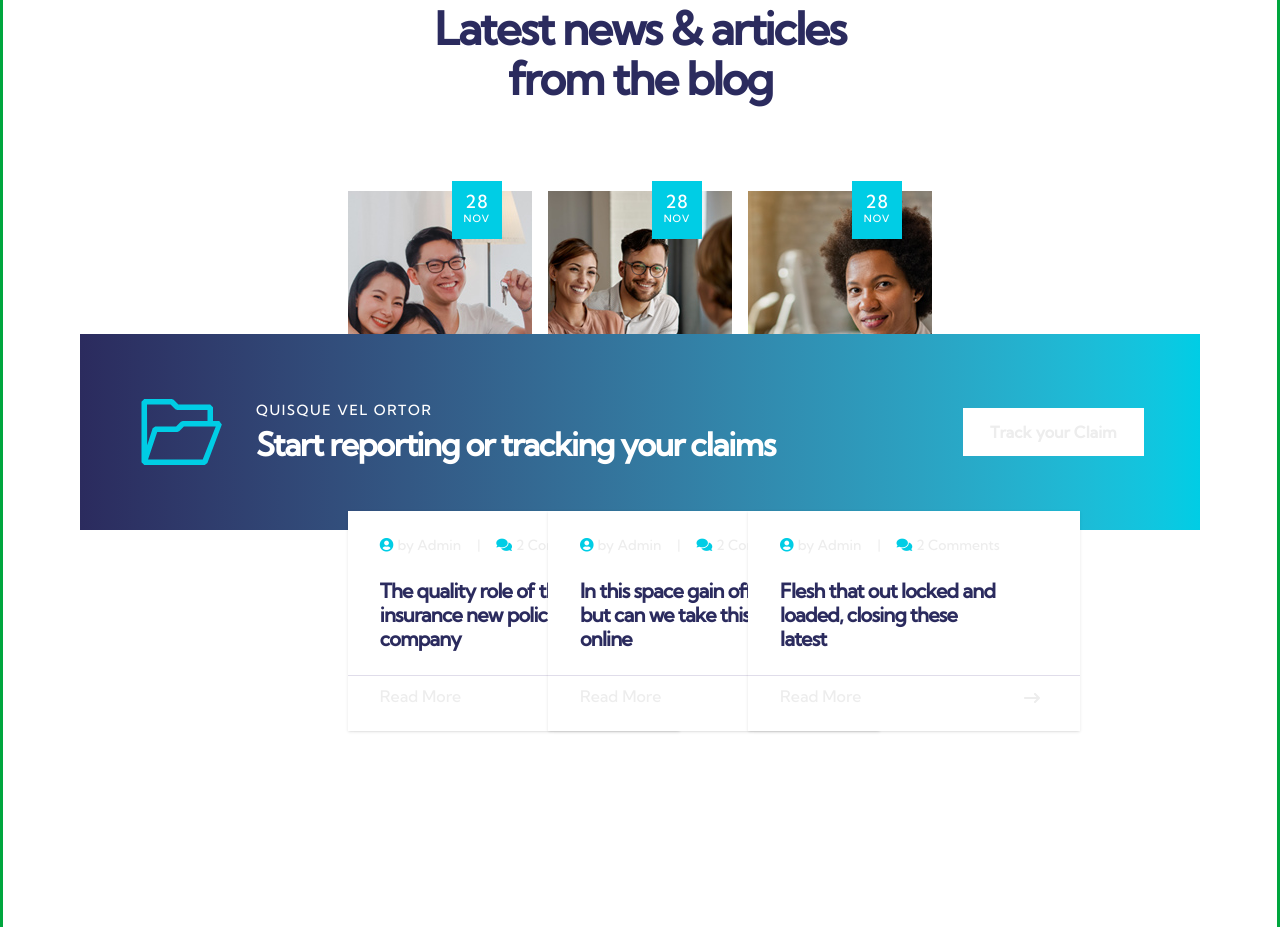
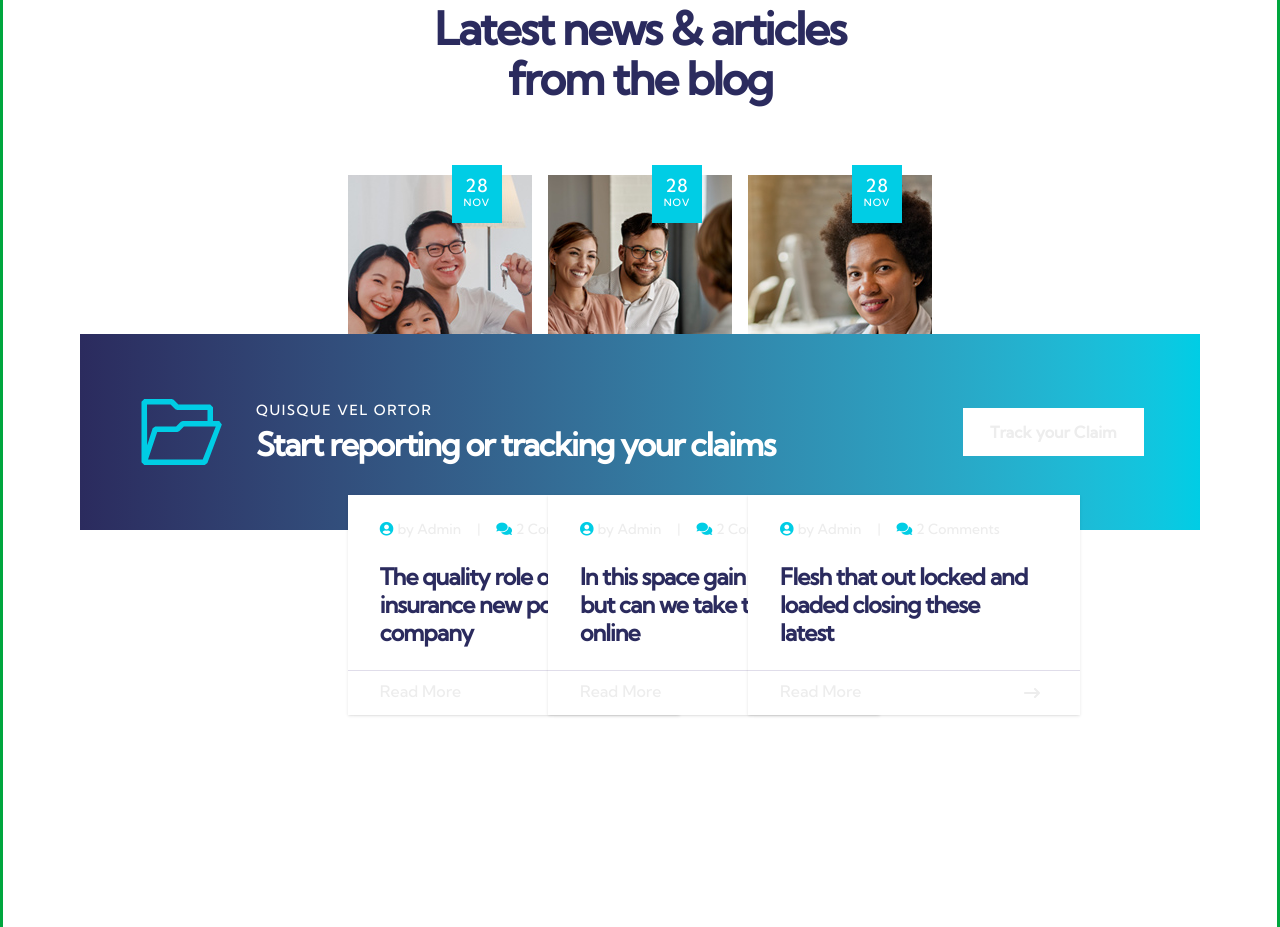
Before and after one commit to eusoncode/insure, a Next.js app in the folder frontend/: page / in a window 1280 px wide. Shown: the part 5100-6027 px from the top of the page. Built offline with nearby package versions, Linux system fonts and the light colour scheme.

Commit message:
done with the recent portfolio section

```diff
--- a/frontend/src/components/body_section/recent_news_feed_section.tsx
+++ b/frontend/src/components/body_section/recent_news_feed_section.tsx
@@ -1,5 +1,29 @@
 import { VscFolderOpened } from "react-icons/vsc";
 import { FaArrowRightLong } from "react-icons/fa6";
+
+const blogData = [
+  {
+    id: 1,
+    date: "28",
+    month: "nov",
+    image: "/recent_news_feed/blog-1-1.jpg",
+    title: "The quality role of the life insurance new policies in, company",
+  },
+  {
+    id: 2,
+    date: "28",
+    month: "nov",
+    image: "/recent_news_feed/blog-1-2.jpg",
+    title: "In this space gain offline, but can we take this, online",
+  },
+  {
+    id: 3,
+    date: "28",
+    month: "nov",
+    image: "/recent_news_feed/blog-1-3.jpg",
+    title: "Flesh that out locked and, loaded closing these, latest",
+  },
+];
 
 export default function Recent_news_feed_section() {
   return (
@@ -22,84 +46,64 @@ export default function Recent_news_feed_section() {
         </div>
 
         {/** Image section **/}
-        <div className="flex justify-center items-center gap-4 mx-85 pt-12 mt-10 mb-4">
-          {/** Images 1 **/}
-          <div className="relative w-[31%] h-125">
-            {/** Date icon **/}
+        <div className="flex justify-center items-center gap-4 mx-85 pt-12 mt-6 mb-4">
+          {blogData.map(({ id, date, month, image, title }) => (
+            <div key={id} className="relative w-[31%] h-125">
+              {/* Date icon */}
               <div className="absolute z-[10] top-[-10px] right-[30px] flex flex-col justify-center items-center text-center text-[10px] py-[20px] font-medium leading-[1.2em] tracking-widest text-white uppercase w-[50px] h-[58px] bg-[#00CDE5]">
-              <span className="text-[18px] mb-[5px]">28</span>
-              nov
+                <span className="text-[18px] mb-[5px]">{date}</span>
+                {month}
               </div>
 
-            {/** main image **/}
+              {/* Image section */}
               <div className="group relative w-full h-[64%] overflow-hidden cursor-pointer">
-              {/* Overlay fades in from top */}
+                <div className="absolute inset-0 bg-[#2B2B5E] opacity-0 translate-y-[-100%] transition-all duration-200 ease-in-out z-10 group-hover:opacity-50 group-hover:translate-y-0"></div>
                 <div
-                className="absolute inset-0 bg-[#2B2B5E] opacity-0 translate-y-[-100%]
-               transition-all duration-200 ease-in-out z-10
-               group-hover:opacity-50 group-hover:translate-y-0"
+                  className="absolute inset-0 bg-cover bg-center transition-all duration-700 ease-in-out z-0 group-hover:opacity-0 group-hover:-translate-x-1/3"
+                  style={{ backgroundImage: `url(${image})` }}
                 ></div>
-
-              {/* Image layer that fades out to the left on hover */}
                 <div
-                className="absolute inset-0 bg-[url('/recent_news_feed/blog-1-1.jpg')] bg-cover bg-center
-               transition-all duration-700 ease-in-out z-0
-               group-hover:opacity-0 group-hover:-translate-x-1/3"
+                  className="absolute inset-0 bg-cover bg-center opacity-0 translate-x-1/3 transition-all duration-700 ease-in-out z-0 group-hover:opacity-100 group-hover:translate-x-0"
+                  style={{ backgroundImage: `url(${image})` }}
                 ></div>
-
-              {/* Image layer that fades in from the right on hover */}
-              <div
-                className="absolute inset-0 bg-[url('/recent_news_feed/blog-1-1.jpg')] bg-cover bg-center
-               opacity-0 translate-x-1/3
-               transition-all duration-700 ease-in-out z-0
-               group-hover:opacity-100 group-hover:translate-x-0"
-              ></div>
-
-              {/* Plus sign drops from top */}
-              <span
-                className="absolute text-white text-[48px] font-serif top-[30%] left-1/2 -translate-x-1/2 opacity-0
-               transition-all duration-700 ease-in-out z-20
-               group-hover:opacity-100 group-hover:top-[43%]"
-              >
+                <span className="absolute text-white text-[48px] font-serif top-[30%] left-1/2 -translate-x-1/2 opacity-0 transition-all duration-700 ease-in-out z-20 group-hover:opacity-100 group-hover:top-[43%]">
                   +
                 </span>
               </div>
 
-            {/** White card **/}
+              {/* Card content */}
               <div className="flex flex-col z-15 gap-4 absolute bottom-[8] left-[20] bg-white w-83 h-55 shadow-sm">
-              {/** content **/}
                 <div className="flex justify-baseline items-center mt-6 text-sm pl-8">
-                <a href="#" className="flex justify-baseline items-center">
+                  <a href="#" className="flex items-center">
                     <i className="fas fa-user-circle decoration-0 text-[#00CDE5] pr-1"></i>
-                  <p className="transition-al duration-500 ease-in-out decoration-0 hover:text-[#00CDE5] hover:text-shadow-lg pr-4">
+                    <p className="transition-al duration-500 ease-in-out hover:text-[#00CDE5] hover:text-shadow-lg pr-4">
                       by Admin
                     </p>
                   </a>
                   <p className="pr-4">|</p>
-                <a
-                  href="#"
-                  className="group flex justify-baseline items-center"
-                >
+                  <a href="#" className="group flex items-center">
                     <i className="fa fa-comments text-[#00CDE5] pr-1"></i>
-                  <p className="transition-al duration-500 ease-in-out decoration-0 hover:text-[#00CDE5] hover:text-shadow-lg">
+                    <p className="transition-al duration-500 ease-in-out hover:text-[#00CDE5] hover:text-shadow-lg">
                       2 Comments
                     </p>
                   </a>
                 </div>
 
-              {/**  **/}
-              <span className="font-semibold text-[20px] pl-8 leading-[1.2em] tracking-[-0.04em] py-2 text-[#2B2B5E]">
+                <span className="font-semibold text-[23px] pl-8 leading-[1.2em] tracking-[-0.04em] py-2 text-[#2B2B5E]">
                   <a
                     href="#"
                     className="relative text-inherit transition-all duration-900 bg-no-repeat bg-[length:0_1px] bg-[0_calc(100%-1px)] bg-[linear-gradient(to_right,currentColor_0%,currentColor_100%)] hover:bg-[length:100%_1px]"
                   >
-                  The quality role of the life <br /> insurance new policies in
-                  <br /> company
+                    {title.split(", ").map((line, i) => (
+                      <>
+                        {line}
+                        <br key={i} />
+                      </>
+                    ))}
                   </a>
                 </span>
 
-              {/**  **/}
-              <div className="group flex justify-between items-center pl-8 pt-2 border-t border-[#e0ddea]">
+                <div className="group flex justify-between items-center pl-8 pt-2 border-t border-[#e0ddea] cursor-pointer">
                   <p className="transition-all duration-500 ease-in-out group-hover:text-[#00CDE5]">
                     Read More
                   </p>
@@ -109,180 +113,7 @@ export default function Recent_news_feed_section() {
                 </div>
               </div>
             </div>
-
-          {/** Images 2 **/}
-          <div className="relative w-[31%] h-125">
-            {/** Date icon **/}
-            <div className="absolute z-[10] top-[-10px] right-[30px] flex flex-col justify-center items-center text-center text-[10px] py-[20px] font-medium leading-[1.2em] tracking-widest text-white uppercase w-[50px] h-[58px] bg-[#00CDE5]">
-              <span className="text-[18px] mb-[5px]">28</span>
-              nov
-            </div>
-
-            {/** main image **/}
-            <div className="group relative w-full h-[64%] overflow-hidden cursor-pointer">
-              {/* Overlay fades in from top */}
-              <div
-                className="absolute inset-0 bg-[#2B2B5E] opacity-0 translate-y-[-100%]
-               transition-all duration-200 ease-in-out z-10
-               group-hover:opacity-50 group-hover:translate-y-0"
-              ></div>
-
-              {/* Image layer that fades out to the left on hover */}
-              <div
-                className="absolute inset-0 bg-[url('/recent_news_feed/blog-1-2.jpg')] bg-cover bg-center
-               transition-all duration-700 ease-in-out z-0
-               group-hover:opacity-0 group-hover:-translate-x-1/3"
-              ></div>
-
-              {/* Image layer that fades in from the right on hover */}
-              <div
-                className="absolute inset-0 bg-[url('/recent_news_feed/blog-1-2.jpg')] bg-cover bg-center
-               opacity-0 translate-x-1/3
-               transition-all duration-700 ease-in-out z-0
-               group-hover:opacity-100 group-hover:translate-x-0"
-              ></div>
-
-              {/* Plus sign drops from top */}
-              <span
-                className="absolute text-white text-[48px] font-serif top-[30%] left-1/2 -translate-x-1/2 opacity-0
-               transition-all duration-700 ease-in-out z-20
-               group-hover:opacity-100 group-hover:top-[43%]"
-              >
-                +
-              </span>
-            </div>
-
-            {/** White card **/}
-            <div className="flex flex-col z-15 gap-4 absolute bottom-[8] left-[20] bg-white w-83 h-55 shadow-sm">
-              {/** content **/}
-              <div className="flex justify-baseline items-center mt-6 text-sm pl-8">
-                <a href="#" className="flex justify-baseline items-center">
-                  <i className="fas fa-user-circle decoration-0 text-[#00CDE5] pr-1"></i>
-                  <p className="transition-al duration-500 ease-in-out decoration-0 hover:text-[#00CDE5] hover:text-shadow-lg pr-4">
-                    by Admin
-                  </p>
-                </a>
-                <p className="pr-4">|</p>
-                <a
-                  href="#"
-                  className="group flex justify-baseline items-center"
-                >
-                  <i className="fa fa-comments text-[#00CDE5] pr-1"></i>
-                  <p className="transition-al duration-500 ease-in-out decoration-0 hover:text-[#00CDE5] hover:text-shadow-lg">
-                    2 Comments
-                  </p>
-                </a>
-              </div>
-
-              {/**  **/}
-              <span className="font-semibold text-[20px] pl-8 leading-[1.2em] tracking-[-0.04em] py-2 text-[#2B2B5E]">
-                <a
-                  href="#"
-                  className="relative text-inherit transition-all duration-900 bg-no-repeat bg-[length:0_1px] bg-[0_calc(100%-1px)] bg-[linear-gradient(to_right,currentColor_0%,currentColor_100%)] hover:bg-[length:100%_1px]"
-                >
-                  In this space gain offline, <br /> but can we take this
-                  <br /> online
-                </a>
-              </span>
-
-              {/**  **/}
-              <div className="group flex justify-between items-center pl-8 pt-2 border-t border-[#e0ddea]">
-                <p className="transition-all duration-500 ease-in-out group-hover:text-[#00CDE5]">
-                  Read More
-                </p>
-                <i className="mt-1 mr-10 transition-all duration-500 ease-in-out group-hover:text-[#00CDE5]">
-                  <FaArrowRightLong />
-                </i>
-              </div>
-            </div>
-          </div>
-
-          {/** Images 3 **/}
-          <div className="relative w-[31%] h-125">
-            {/** Date icon **/}
-            <div className="absolute z-[10] top-[-10px] right-[30px] flex flex-col justify-center items-center text-center text-[10px] py-[20px] font-medium leading-[1.2em] tracking-widest text-white uppercase w-[50px] h-[58px] bg-[#00CDE5]">
-              <span className="text-[18px] mb-[5px]">28</span>
-              nov
-            </div>
-
-            {/** main image **/}
-            <div className="group relative w-full h-[64%] overflow-hidden cursor-pointer">
-              {/* Overlay fades in from top */}
-              <div
-                className="absolute inset-0 bg-[#2B2B5E] opacity-0 translate-y-[-100%]
-               transition-all duration-200 ease-in-out z-10
-               group-hover:opacity-50 group-hover:translate-y-0"
-              ></div>
-
-              {/* Image layer that fades out to the left on hover */}
-              <div
-                className="absolute inset-0 bg-[url('/recent_news_feed/blog-1-3.jpg')] bg-cover bg-center
-               transition-all duration-700 ease-in-out z-0
-               group-hover:opacity-0 group-hover:-translate-x-1/3"
-              ></div>
-
-              {/* Image layer that fades in from the right on hover */}
-              <div
-                className="absolute inset-0 bg-[url('/recent_news_feed/blog-1-3.jpg')] bg-cover bg-center
-               opacity-0 translate-x-1/3
-               transition-all duration-700 ease-in-out z-0
-               group-hover:opacity-100 group-hover:translate-x-0"
-              ></div>
-
-              {/* Plus sign drops from top */}
-              <span
-                className="absolute text-white text-[48px] font-serif top-[30%] left-1/2 -translate-x-1/2 opacity-0
-               transition-all duration-700 ease-in-out z-20
-               group-hover:opacity-100 group-hover:top-[43%]"
-              >
-                +
-              </span>
-            </div>
-
-            {/** White card **/}
-            <div className="flex flex-col z-15 gap-4 absolute bottom-[8] left-[20] bg-white w-83 h-55 shadow-sm">
-              {/** content **/}
-              <div className="flex justify-baseline items-center mt-6 text-sm pl-8">
-                <a href="#" className="flex justify-baseline items-center">
-                  <i className="fas fa-user-circle decoration-0 text-[#00CDE5] pr-1"></i>
-                  <p className="transition-al duration-500 ease-in-out decoration-0 hover:text-[#00CDE5] hover:text-shadow-lg pr-4">
-                    by Admin
-                  </p>
-                </a>
-                <p className="pr-4">|</p>
-                <a
-                  href="#"
-                  className="group flex justify-baseline items-center"
-                >
-                  <i className="fa fa-comments text-[#00CDE5] pr-1"></i>
-                  <p className="transition-al duration-500 ease-in-out decoration-0 hover:text-[#00CDE5] hover:text-shadow-lg">
-                    2 Comments
-                  </p>
-                </a>
-              </div>
-
-              {/**  **/}
-              <span className="font-semibold text-[20px] pl-8 leading-[1.2em] tracking-[-0.04em] py-2 text-[#2B2B5E]">
-                <a
-                  href="#"
-                  className="relative text-inherit transition-all duration-900 bg-no-repeat bg-[length:0_1px] bg-[0_calc(100%-1px)] bg-[linear-gradient(to_right,currentColor_0%,currentColor_100%)] hover:bg-[length:100%_1px]"
-                >
-                  Flesh that out locked and <br /> loaded, closing these
-                  <br /> latest
-                </a>
-              </span>
-
-              {/**  **/}
-              <div className="group flex justify-between items-center pl-8 pt-2 border-t border-[#e0ddea]">
-                <p className="transition-all duration-500 ease-in-out group-hover:text-[#00CDE5]">
-                  Read More
-                </p>
-                <i className="mt-1 mr-10 transition-all duration-500 ease-in-out group-hover:text-[#00CDE5]">
-                  <FaArrowRightLong />
-                </i>
-              </div>
-            </div>
-          </div>
+          ))}
         </div>
       </div>
 
--- a/frontend/src/components/body_section/recent_portfolio_section.tsx
+++ b/frontend/src/components/body_section/recent_portfolio_section.tsx
@@ -1,3 +1,6 @@
+
+
+
 export default function Recent_portfolio_section() {
   return (
     <section className="border border-green-600">
```
Also changed, not shown: frontend/src/styles/free_quote/HeroSection.css (deleted). Lines whose indentation alone changed are shown as unchanged.
